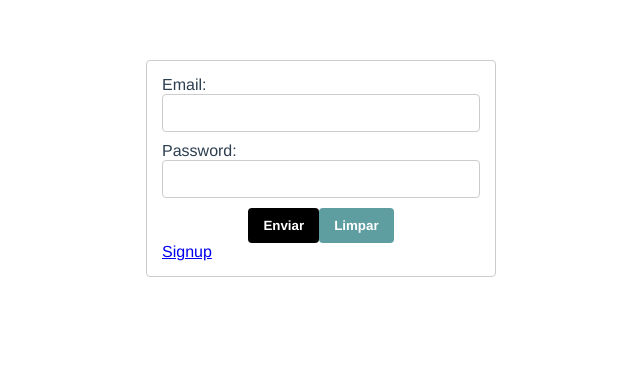
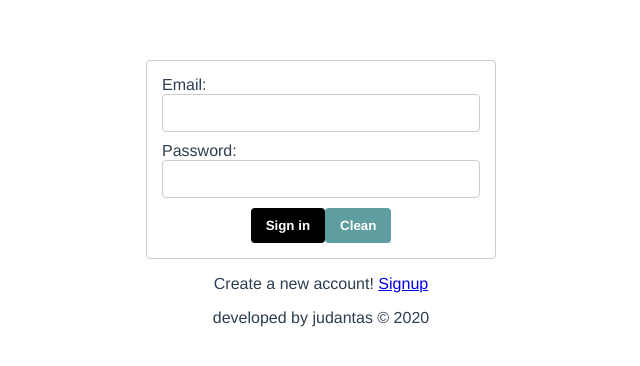
Before and after one commit to narukaioh/user-crud-vuejs, a Vue app: page /#/ in a window 1280 px wide. Shown: the top 366 px of the page, without its empty margins (319-959 px from the left). Built offline with nearby package versions, Linux system fonts and the light colour scheme.

Commit message:
fixe some bugs in layout and add copyright info

```diff
--- a/src/App.vue
+++ b/src/App.vue
@@ -41,12 +41,10 @@ button:active {
   text-align: center;
   color: #2c3e50;
   margin-top: 60px;
-  display: flex;
-  align-items: center;
-  justify-content: center;
 }
 
 * { box-sizing: border-box; }
+
 .login-form, .register-form {
   border: 1px solid #ccc;
   border-radius: 4px;
@@ -56,9 +54,10 @@ button:active {
   text-align: left;
   display: flex;
   flex-direction: column;
+  margin-bottom: 15px;
 }
 
-@media (min-width: 650px) {
+@media (min-width: 850px) {
   .login-form, .register-form {
     width: 350px;
   }
--- a/src/pages/Login.vue
+++ b/src/pages/Login.vue
@@ -1,4 +1,5 @@
 <template>
+  <div>
     <form class="login-form">
       <span>Email:</span>
       <input type="email" v-model="user.email" />
@@ -8,16 +9,19 @@
 
       <div class="button-options">
         <button-primary
-        label="Enviar"
+          label="Sign in"
           :callback="signin(user)" />
 
         <button-secondary
-        label="Limpar"
+          label="Clean"
           :callback="clear(user)" />
       </div>
 
-    <router-link to="/signup">Signup</router-link>
     </form>
+    <p>Create a new account! <router-link to="/signup">Signup</router-link></p>
+    <p>developed by judantas © 2020</p>
+
+  </div>
 </template>
 
 <script>
```
Lines whose indentation alone changed are shown as unchanged.
